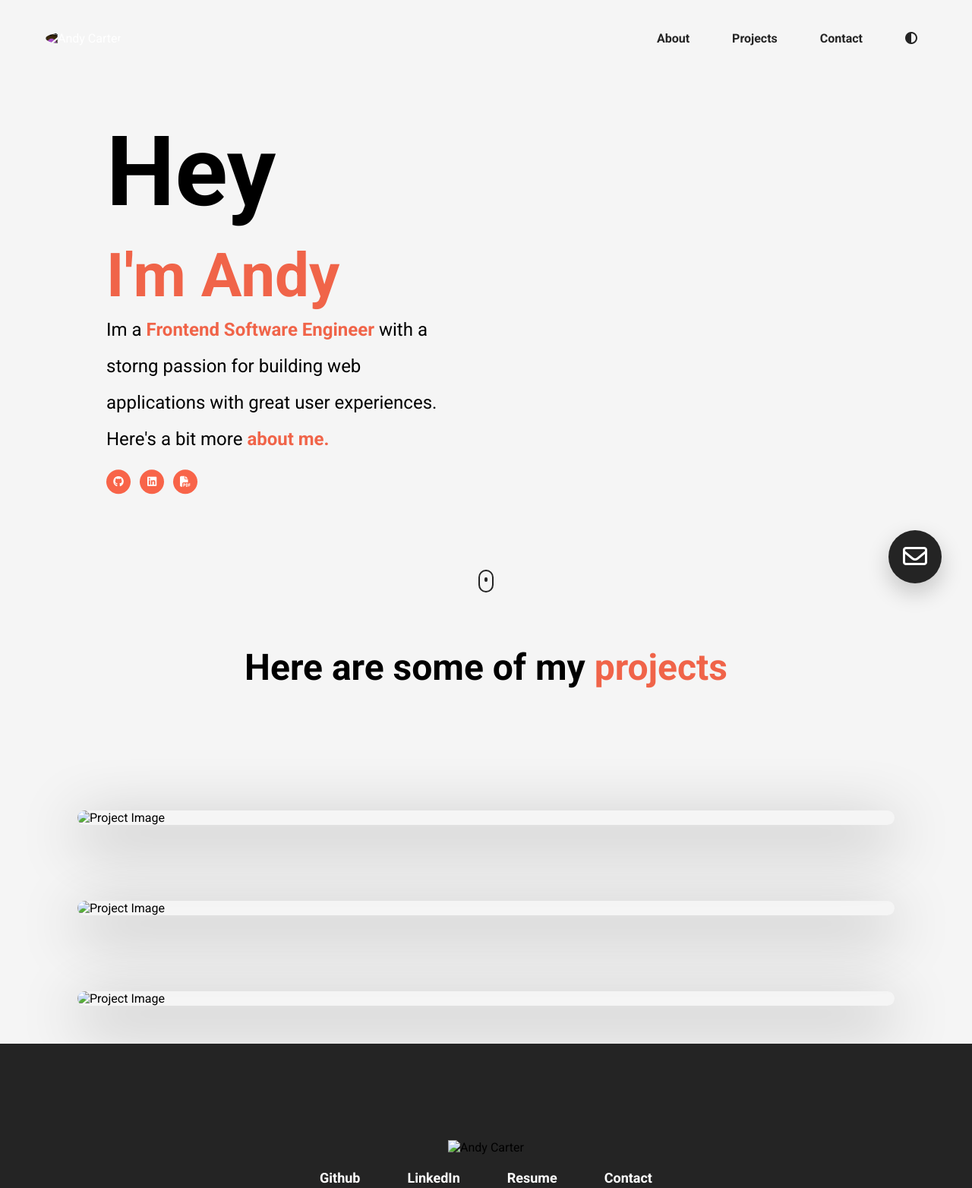
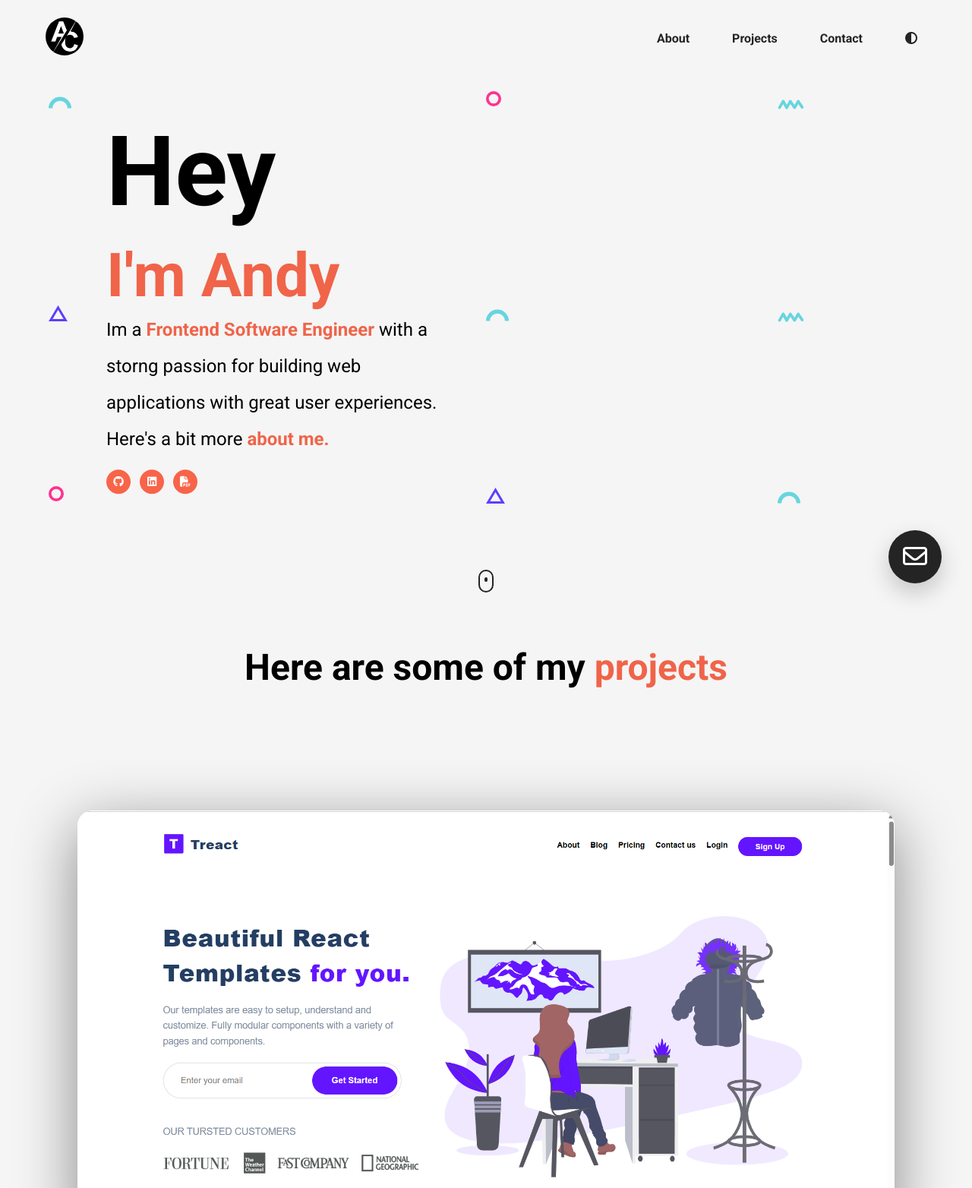
Before and after one commit to AndyCarter-dev/E-Portfolio-, a plain HTML site: page index.html in a window 1280 px wide. Shown: the top 1564 px of the page at 76% size. Drawn offline with nearby package versions, Linux system fonts and the light colour scheme; the site is published under a folder, as on GitHub Pages, so addresses that start at the root find nothing.

Commit message:
made it so that the images now work on the live server

```diff
--- a/index.html
+++ b/index.html
@@ -26,7 +26,7 @@
     <section id="Landing-page" onmousemove="moveBackground(event)">
       <nav>
         <figure>
-          <img src="/assets/Andy.CArter-logo.png" alt="Andy Carter" id="personal-logo"/>
+          <img src="./assets/Andy.CArter-logo.png" alt="Andy Carter" id="personal-logo"/>
         </figure>
         <ul class="nav__link--list">
           <li class="nav__link" onclick="toggleModal()">
@@ -93,19 +93,19 @@
           <div class="modal__languages">
 
             <figure class="modal__languages--wrapper">
-              <img src="/assets/html.png" alt="HTML" class="modal__languages--img"/>
+              <img src="./assets/html.png" alt="HTML" class="modal__languages--img"/>
               <span class="language__name">Html</span>
             </figure>
             <figure class="modal__languages--wrapper">
-              <img src="/assets/css-131-722685.webp" alt="CSS" class="modal__languages--img"/>
+              <img src="./assets/css-131-722685.webp" alt="CSS" class="modal__languages--img"/>
               <span class="language__name">Css</span>
             </figure>
             <figure class="modal__languages--wrapper">
-              <img src="/assets/javascript.png" alt="JavaScript" class="modal__languages--img"/>
+              <img src="./assets/javascript.png" alt="JavaScript" class="modal__languages--img"/>
               <span class="language__name">JavaScript</span>
             </figure>
             <figure class="modal__languages--wrapper">
-              <img src="/assets/react.png" alt="React" class="modal__languages--img"/>
+              <img src="./assets/react.png" alt="React" class="modal__languages--img"/>
               <span class="language__name">React</span>
             </figure>
           </div>
@@ -143,15 +143,15 @@
 </div>
 </div>
 
-<img src="/assets/semi circle.svg" class="shape shape--0" alt="">
- <img src="/assets/circle.svg" class="shape shape--1" alt="">
- <img src="/assets/squiggly.svg" class="shape shape--2" alt="">
- <img src="/assets/triangle.svg" class="shape shape--3" alt="">
- <img src="/assets/semi circle.svg" class="shape shape--4" alt="">
- <img src="/assets/squiggly.svg" class="shape shape--5" alt="">
- <img src="/assets/circle.svg" class="shape shape--6" alt="">
- <img src="/assets/triangle.svg" class="shape shape--7" alt="">
-<img src="/assets/semi circle.svg" class="shape shape--8" alt="">
+<img src="./assets/semi circle.svg" class="shape shape--0" alt="">
+ <img src="./assets/circle.svg" class="shape shape--1" alt="">
+ <img src="./assets/squiggly.svg" class="shape shape--2" alt="">
+ <img src="./assets/triangle.svg" class="shape shape--3" alt="">
+ <img src="./assets/semi circle.svg" class="shape shape--4" alt="">
+ <img src="./assets/squiggly.svg" class="shape shape--5" alt="">
+ <img src="./assets/circle.svg" class="shape shape--6" alt="">
+ <img src="./assets/triangle.svg" class="shape shape--7" alt="">
+<img src="./assets/semi circle.svg" class="shape shape--8" alt="">
     </section>
     <section id="projects">
       <div class="container">
@@ -162,7 +162,7 @@
           <ul class="projects__list">
             <li class="project">
             <div class="project__wrapper">
-              <img src="/assets/Screenshot 2026-06-01 162323.png" alt="Project Image" class="project__img"/>
+              <img src="./assets/Screenshot 2026-06-01 162323.png" alt="Project Image" class="project__img"/>
             <div class="project__wrapper--background"></div>
               <div class="project__description">
               <h3 class="project__description--title">
@@ -182,7 +182,7 @@
             </li>
             <li class="project">
             <div class="project__wrapper">
-              <img src="/assets/Screenshot 2026-06-01 162323.png" alt="Project Image" class="project__img"/>
+              <img src="./assets/Screenshot 2026-06-01 162323.png" alt="Project Image" class="project__img"/>
             <div class="project__wrapper--background"></div>
               <div class="project__description">
               <h3 class="project__description--title">
@@ -202,7 +202,7 @@
             </li>
             <li class="project">
             <div class="project__wrapper">
-              <img src="/assets/Screenshot 2026-06-01 162323.png" alt="Project Image" class="project__img"/>
+              <img src="./assets/Screenshot 2026-06-01 162323.png" alt="Project Image" class="project__img"/>
             <div class="project__wrapper--background"></div>
               <div class="project__description">
               <h3 class="project__description--title">
@@ -230,7 +230,7 @@
         <div class="row footer__row">
 
         <figure>
-          <img src="/assets/Andy.CArter-logo.png" alt="Andy Carter" class="footer__logo-img"/>
+          <img src="./assets/Andy.CArter-logo.png" alt="Andy Carter" class="footer__logo-img"/>
         </figure>
         <div class="footer__social--list">
           <a href="https://github.com/AndyCarter-dev" target="_blank" class="footer__social--link link__hover-effect link__hover-effect--white click">
```
